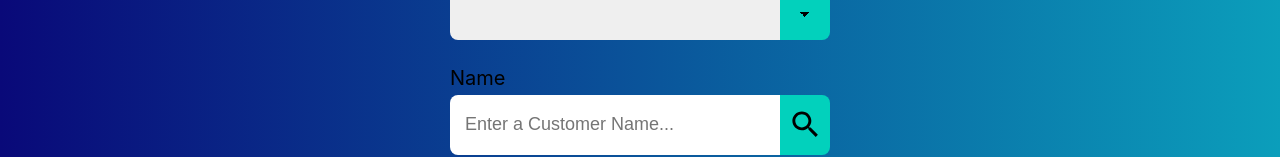
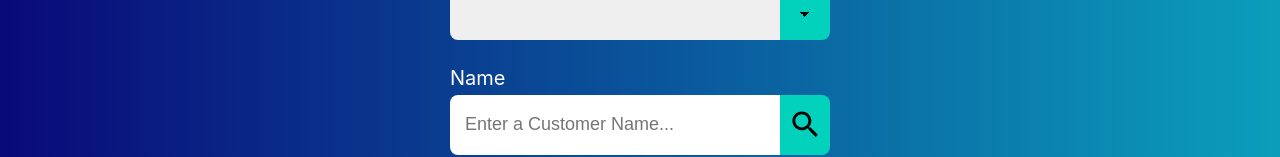
Before and after one commit to michal4511/react-app, a React (Create React App) app: page / in a window 1280 px wide. Shown: the part 324-481 px from the top of the page. Built offline with nearby package versions, Linux system fonts and the light colour scheme.

Commit message:
style font color

```diff
--- a/src/Components/SearchBar.css
+++ b/src/Components/SearchBar.css
@@ -20,9 +20,9 @@ display: block;
     border-radius: 8px 0 0 8px;
 }
 
-.search p {
+.name {
     font-size: 20px;
-    color: black;
+    color: white;
     margin-bottom: 5px;
 }
 
--- a/src/Components/SearchBar.js
+++ b/src/Components/SearchBar.js
@@ -55,7 +55,7 @@ function SearchBar({selectedCar,placeholder,data}) {
 
     return (
         <div className="search">
-            <p>Name</p>
+            <p className="name">Name</p>
             <div className="searchInputs">
 
                 <input type="text" id="name" placeholder={placeholder} value={wordEntered} onChange={handleFilter}/>
```
